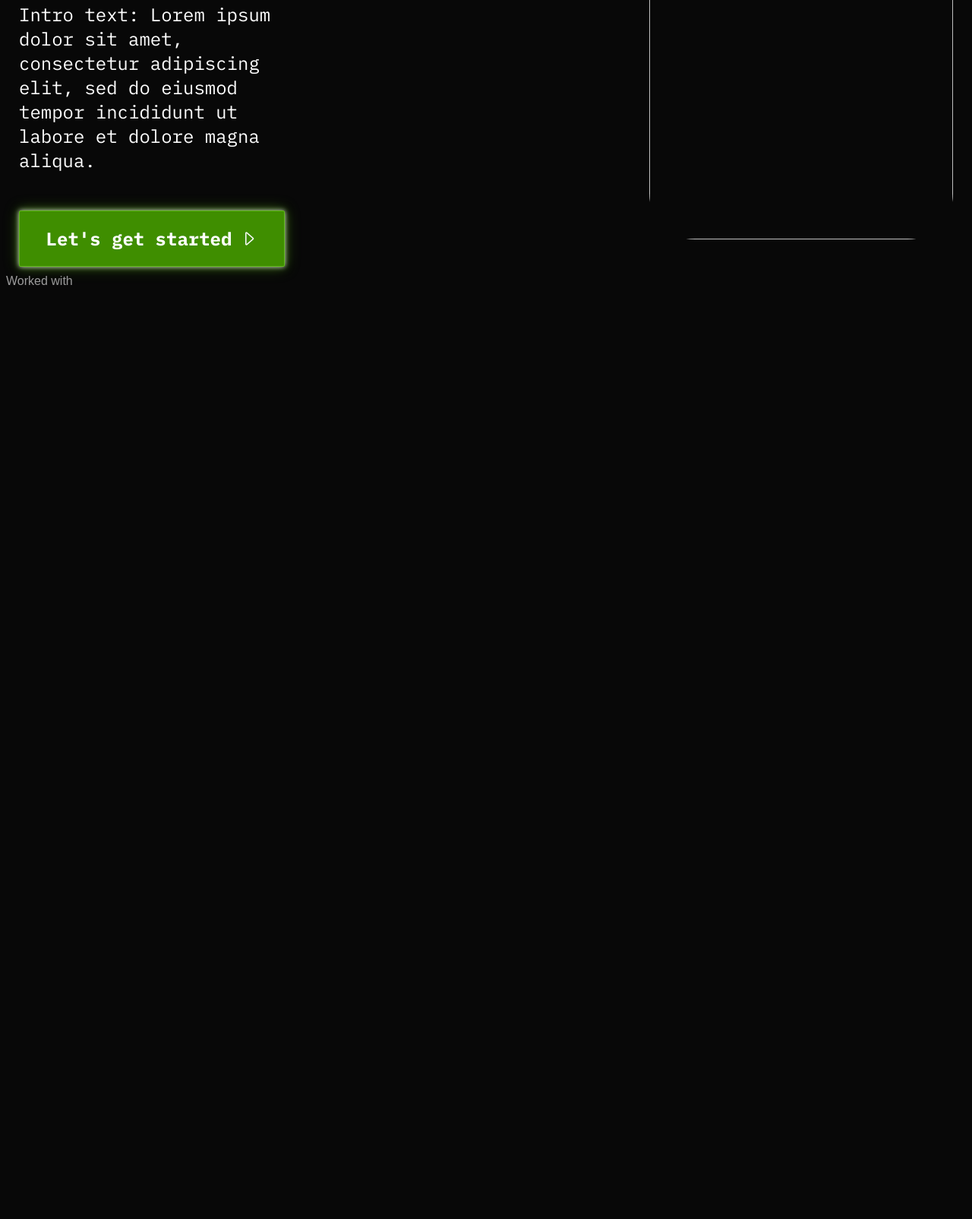
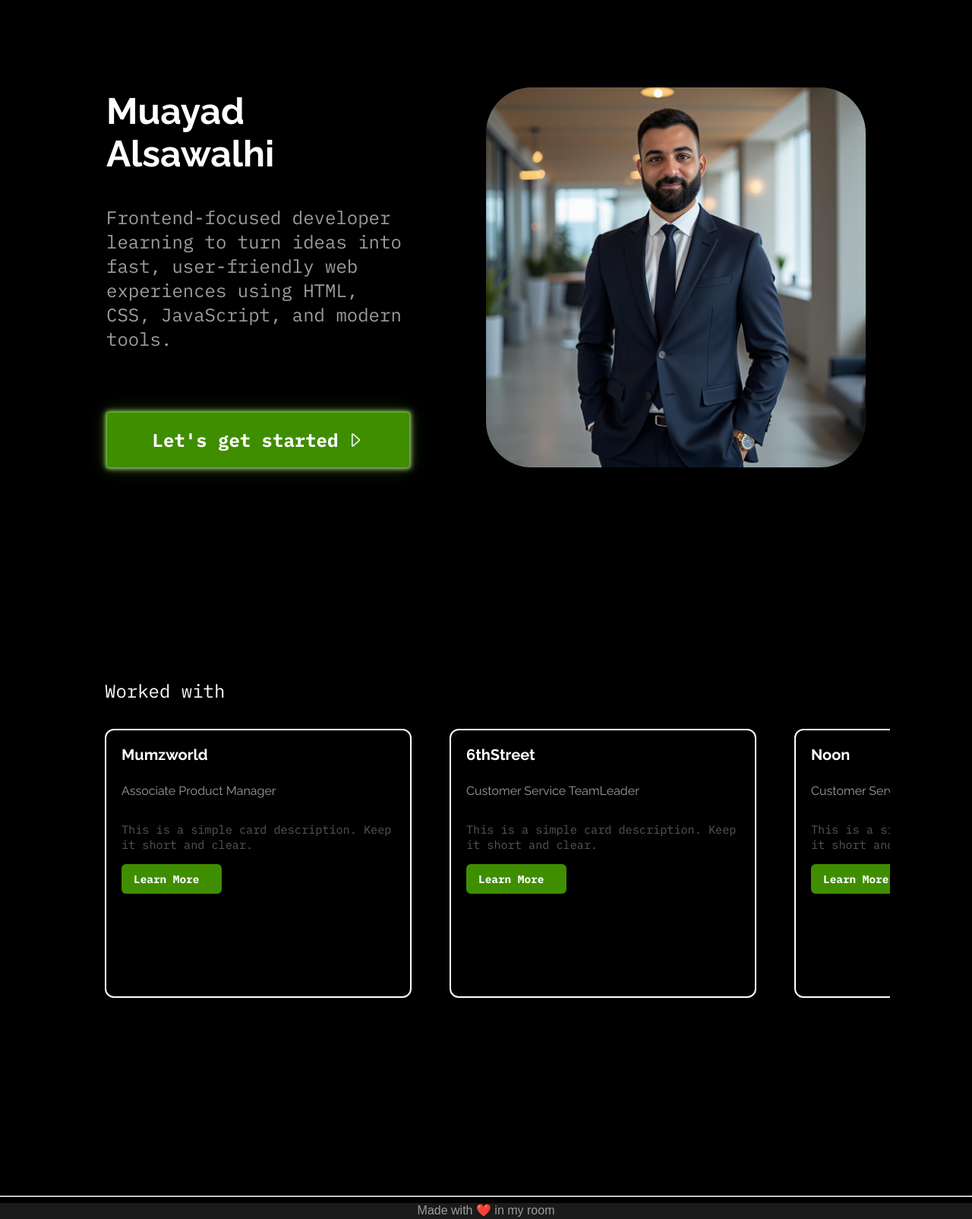
Before and after one commit to Bakura09/myportfolio, a website: page index.html in a window 1280 px wide. Shown: the part 265-1869 px from the top of the page at 76% size. Before the commit the page ends 800 px from the top, so only its background shows below. Drawn offline with nearby package versions, Linux system fonts and the light colour scheme.

Commit message:
completed the home page styling and building blocks

```diff
--- /dev/null
+++ b/assests/css/variables.css
@@ -0,0 +1,8 @@
+:root {
+  --color-black: #000000;
+  --color-black1: #080808;
+  --color-gray: #1b1b1b;
+  --color-gray2: #9c9c9c;
+  --color-green: #3f8e00;
+  --color-green2: #62ba1b;
+}
--- a/index.html
+++ b/index.html
@@ -20,14 +20,18 @@
     <!-- Nav bar on top -->
     <nav>
       <div class="nav-items">
-        <span><a href="#">Home</a></span>
-        <span>Case Studies</span>
-        <span>Testimonials</span>
-        <span>Recent Work</span>
-        <span>Get in Touch</span>
+        <span><a href="#" class="item-link">Home</a></span>
+        <span><a href="#" class="item-link">Case Studies</a></span>
+        <span><a href="#" class="item-link">Testimonials</a></span>
+        <span><a href="#" class="item-link">Recent Work</a></span>
+        <span><a href="#" class="item-link">Get in Touch</a></span>
       </div>
       <div class="social-icons">
-        <a href="#" class="icon-link">
+        <a
+          href="https://www.linkedin.com/in/muayad-alsawalhi-229119123/"
+          target="_blank"
+          class="icon-link"
+        >
           <i class="bi bi-linkedin" style="font-size: 1.5rem"></i>
         </a>
         <a href="#" class="icon-link">
@@ -42,12 +46,14 @@
       </div>
     </nav>
 
-    <main>
-      <div class="hero">
+    <!-- Main section introduction -->
+    <main class="profile-hero">
+      <div class="introduction">
         <h1>Muayad Alsawalhi</h1>
-        <p>
-          Intro text: Lorem ipsum dolor sit amet, consectetur adipiscing elit,
-          sed do eiusmod tempor incididunt ut labore et dolore magna aliqua.
+        <p class="intro-text">
+          Frontend-focused developer learning to turn ideas into fast,
+          user-friendly web experiences using HTML, CSS, JavaScript, and modern
+          tools.
         </p>
         <button type="button" class="btn">
           Let's get started <i class="bi bi-caret-right"></i>
@@ -55,18 +61,69 @@
       </div>
 
       <div class="profile-picture">
-        <img src="/p_projects/assests/images/IMG_1724.JPG" alt="" />
+        <img src="/assests/images/IMG_1724.JPG" alt="" />
       </div>
     </main>
 
+    <!-- Experience section -->
+    <section class="experience">
+      <p class="exp-head">Worked with</p>
+      <div class="experience-cards-wrapper">
+        <div class="card">
+          <div class="card-body">
+            <h3 class="card-title">Mumzworld</h3>
+            <p class="job-title">Associate Product Manager</p>
+            <p class="card-text">
+              This is a simple card description. Keep it short and clear.
+            </p>
+
+            <a href="#" class="card-btn">Learn More</a>
+          </div>
+        </div>
+
+        <div class="card">
+          <div class="card-body">
+            <h3 class="card-title">6thStreet</h3>
+            <p class="job-title">Customer Service TeamLeader</p>
+            <p class="card-text">
+              This is a simple card description. Keep it short and clear.
+            </p>
+            <a href="#" class="card-btn">Learn More</a>
+          </div>
+        </div>
+
+        <div class="card">
+          <div class="card-body">
+            <h3 class="card-title">Noon</h3>
+            <p class="job-title">Customer Service TeamLeader</p>
+
+            <p class="card-text">
+              This is a simple card description. Keep it short and clear.
+            </p>
+
+            <a href="#" class="card-btn">Learn More</a>
+          </div>
+        </div>
+
+        <div class="card">
+          <div class="card-body">
+            <h3 class="card-title">United Arab Bank</h3>
+            <p class="job-title">Customer Service Agent</p>
+
+            <p class="card-text">
+              This is a simple card description. Keep it short and clear.
+            </p>
+
+            <a href="#" class="card-btn">Learn More</a>
+          </div>
+        </div>
+      </div>
+    </section>
+
+    <!-- Footer section  -->
+    <hr />
     <footer>
-      <span>Worked with</span>
-      <div class="company-icons">
-        <!-- <img src="" alt="" />
-        <img src="" alt="" />
-        <img src="" alt="" />
-        <img src="" alt="" /> -->
-      </div>
+      <span>Made with ❤️ in my room</span>
     </footer>
   </body>
 </html>
--- a/style.css
+++ b/style.css
@@ -1,30 +1,34 @@
 @import url("https://cdn.jsdelivr.net/npm/bootstrap-icons@1.13.1/font/bootstrap-icons.min.css");
+
+@import url(./assests/css/variables.css);
 
 body {
   font-family: Arial, Helvetica, sans-serif;
   font-size: 16px;
-  background-color: #080808;
+  background-color: #000000;
   color: #9c9c9c;
+  height: 100vh;
+  margin: 0;
 }
 
 /* Navigation bar styles */
 
 nav {
+  font-family: "IBM Plex Mono";
+  font-size: 1.2rem;
   width: 80%;
-  height: 80px;
-  margin-top: 0;
-  margin: 0 auto 60px auto;
+  height: 130px;
+  margin: 0 auto 0 auto;
   background-color: #1b1b1b;
   display: flex;
   justify-content: space-between;
   align-items: center;
-  padding: 0 100px;
+  padding-inline: 100px;
   border-bottom-left-radius: 3px;
   border-bottom-right-radius: 3px;
-  position: sticky;
-  z-index: 1;
-  font-family: "IBM Plex Mono";
 }
+
+/* Menu items styles */
 
 .nav-items {
   width: fit-content;
@@ -34,10 +38,24 @@ nav {
   gap: 40px;
 }
 
-span:hover {
+a.item-link {
+  color: inherit;
+  text-decoration: none;
+}
+
+a.item-link:visited,
+a.item-link:hover,
+a.item-link:active,
+a.item-link:focus {
+  color: inherit;
+}
+
+a:hover {
   text-decoration: underline;
   cursor: pointer;
 }
+
+/* SocialMedia Links icons */
 
 .social-icons {
   width: fit-content;
@@ -67,27 +85,30 @@ a.icon-link:focus {
 
 main {
   width: 60%;
-  margin: 10px auto;
+  height: auto;
+  margin: 250px auto;
   display: flex;
   justify-content: center;
   align-items: center;
-  gap: 480px;
+  gap: 100px;
 }
 
-.hero {
+.introduction {
   display: flex;
   flex-direction: column;
   align-items: flex-start;
+  gap: 30px;
 }
 
 h1 {
   font-size: 3rem;
   margin: 0;
   color: #ffffff;
+  font-family: "Raleway";
 }
 
-p {
-  color: #ffffff;
+p.intro-text {
+  color: #9c9c9c;
   font-family: "IBM Plex Mono";
   font-size: 1.5rem;
   margin-top: 10px;
@@ -97,8 +118,8 @@ p {
 }
 
 img {
-  width: 400px;
-  height: 400px;
+  width: 500px;
+  height: 500px;
   border-radius: 60px;
 }
 
@@ -116,7 +137,7 @@ button {
   text-align: center;
   border: 1px solid #62ba1b;
   border-radius: 2px;
-  width: 350px;
+  width: 400px;
   box-shadow: 0 0 6px rgba(255, 255, 255, 0.8), 0 0 12px rgba(63, 142, 0, 0.5),
     0 0 20px rgba(98, 186, 27, 0.4);
 }
@@ -124,3 +145,105 @@ button {
 button:hover {
   cursor: pointer;
 }
+
+/* Experience Section */
+
+.experience {
+  font-family: "IBM Plex Mono";
+  width: 80%;
+  margin-inline: auto;
+  margin-bottom: 250px;
+  display: flex;
+  flex-direction: column;
+  justify-content: center;
+  align-items: flex-start;
+}
+
+.experience p.exp-head {
+  color: #ffffff;
+  padding-left: 10px;
+  font-family: "IBM Plex Mono";
+  font-size: 1.5rem;
+}
+
+/* Experience card container */
+
+.experience-cards-wrapper {
+  display: flex;
+  justify-content: space-evenly;
+  align-items: center;
+  gap: 50px;
+  width: 100%;
+  overflow-x: auto;
+  scroll-snap-type: x mandatory;
+  padding: 10px;
+}
+
+/* Experience cards styling */
+
+.card {
+  flex: 0 0 400px;
+  height: 350px;
+  background: #000000;
+  border-radius: 12px;
+  border: 2px solid #ffffff;
+  overflow: hidden;
+  box-shadow: 0 10px 25px rgba(0, 0, 0, 0.1);
+  transition: transform 0.2s ease, box-shadow 0.2s ease;
+}
+
+.card:hover {
+  transform: translateY(-5px);
+  box-shadow: 0 15px 35px rgba(0, 0, 0, 0.15);
+}
+
+.card-body {
+  padding: 20px;
+  display: flex;
+  flex-direction: column;
+}
+
+.card-title {
+  margin: 0 0 10px;
+  font-size: 1.25rem;
+  font-family: "Raleway";
+  color: #ffffff;
+}
+
+.job-title {
+  font-size: 1rem;
+  font-family: "Raleway";
+}
+.card-text {
+  font-size: 0.95rem;
+  color: #555;
+  margin-bottom: 16px;
+}
+
+.card-btn {
+  display: inline-block;
+  padding: 10px 16px;
+  background: #3f8e00;
+  color: #fff;
+  text-decoration: none;
+  border-radius: 6px;
+  font-size: 0.9rem;
+  font-weight: bold;
+  flex-grow: 0;
+  flex-shrink: 0;
+  width: 100px;
+}
+
+.card-btn:hover {
+  background-color: var(--color-green);
+  border-color: var(--color-green2);
+}
+
+/* Footer style */
+
+footer {
+  margin-inline: auto;
+  height: 50px;
+  background-color: var(--color-gray);
+  text-align: center;
+}
```
Also changed, not shown: main.js (deleted, +0 -50 lines).
